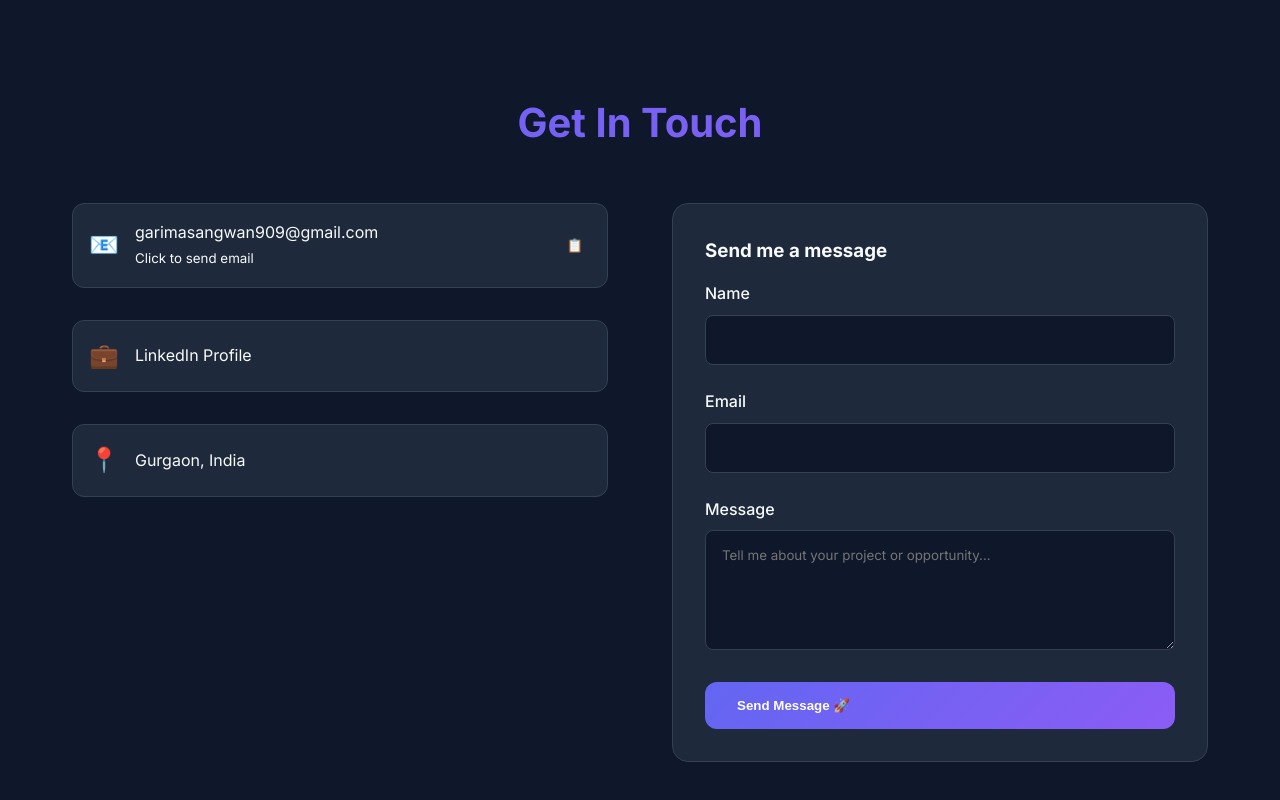
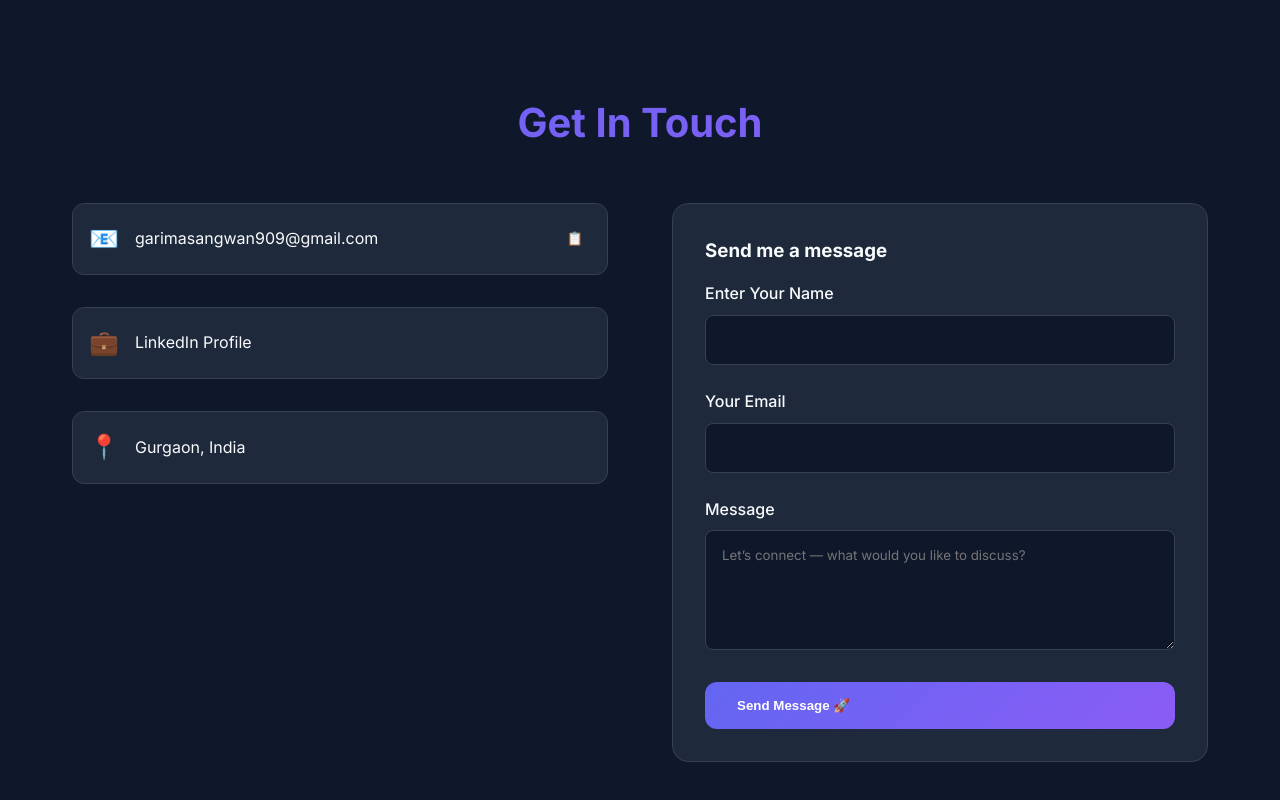
Before and after one commit to Garima-Sangwan/portfolio, a plain HTML site: page index.html in a window 1280 px wide. Shown: the part 5449-6249 px from the top of the page. Drawn offline with nearby package versions, Linux system fonts and the light colour scheme; some packages are replaced by stand-ins of ours; a script that the page names is missing.

Commit message:
Update index.html

```diff
--- a/index.html
+++ b/index.html
@@ -1199,7 +1199,6 @@
                     <div class="contact-icon">📧</div>
                     <div>
                         <div>garimasangwan909@gmail.com</div>
-                        <small class="text-muted">Click to send email</small>
                     </div>
                     <button onclick="copyEmail(event)" style="margin-left: auto; background: none; border: none; color: var(--primary-color); cursor: pointer; padding: 0.5rem;">📋</button>
                 </div>
@@ -1220,16 +1219,16 @@
                 <h3 class="mb-2">Send me a message</h3>
                 <form onsubmit="submitContactForm(event)">
                     <div class="form-group">
-                        <label for="from_name">Name</label>
+                        <label for="from_name">Enter Your Name</label>
                         <input type="text" id="from_name" name="from_name" required>
                     </div>
                     <div class="form-group">
-                        <label for="email">Email</label>
+                        <label for="email">Your Email</label>
                         <input type="email" id="email" name="email" required>
                     </div>
                     <div class="form-group">
                         <label for="message">Message</label>
-                        <textarea id="message" name="message" required placeholder="Tell me about your project or opportunity..."></textarea>
+                        <textarea id="message" name="message" required placeholder="Let’s connect — what would you like to discuss?"></textarea>
                     </div>
                     <button type="submit" class="btn btn-primary" style="width: 100%;">Send Message 🚀</button>
                 </form>
```
